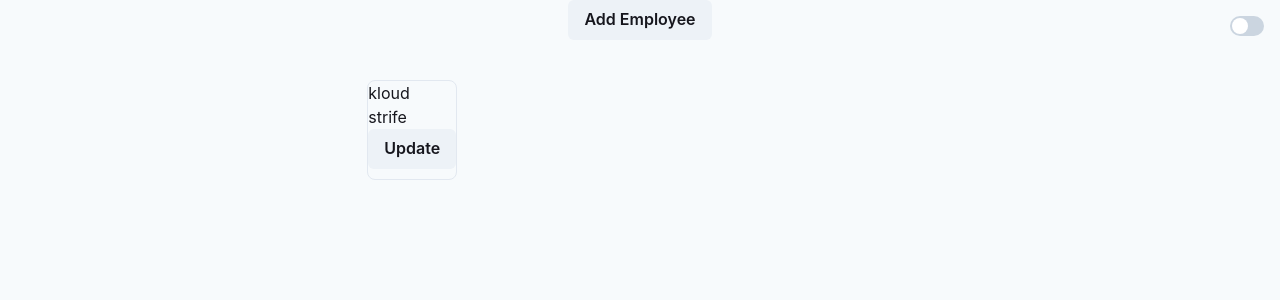
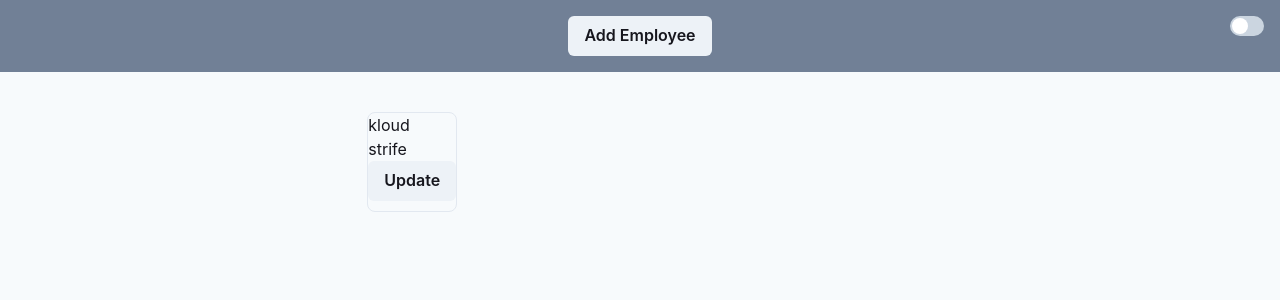
Before and after one commit to kloudysky/employee-directory, a Next.js app in the folder web/: page / in a window 1280 px wide. Shown: the top 300 px of the page. Built offline with nearby package versions, Linux system fonts and the light colour scheme.

Commit message:
added navbar

```diff
--- a/web/src/components/Container.tsx
+++ b/web/src/components/Container.tsx
@@ -3,7 +3,7 @@ import { Flex, useColorMode } from "@chakra-ui/react";
 export const Container = (props) => {
   const { colorMode } = useColorMode();
 
-  const bgColor = { light: "gray.50", dark: "gray.800" };
+  const bgColor = { light: "gray.50", dark: "gray.700" };
 
   const color = { light: "black", dark: "white" };
   return (
--- /dev/null
+++ b/web/src/components/NavBar.tsx
@@ -0,0 +1,28 @@
+import { Box, Flex, useColorMode } from "@chakra-ui/react";
+import React from "react";
+import { CreateEmployeeModal } from "./CreateEmployeeModal";
+import { DarkModeSwitch } from "./DarkModeSwitch";
+
+interface NavBarProps {}
+
+export const NavBar: React.FC<NavBarProps> = () => {
+  const { colorMode } = useColorMode();
+
+  const bgColor = { light: "gray.500", dark: "gray.900" };
+
+  const color = { light: "black", dark: "white" };
+
+  return (
+    <Box bg={bgColor[colorMode]} p={4} m={"auto"}>
+      <Flex
+        direction="column"
+        alignItems="center"
+        // justifyContent="flex-start"
+        color={color[colorMode]}
+      >
+        <CreateEmployeeModal />
+        <DarkModeSwitch />
+      </Flex>
+    </Box>
+  );
+};
--- a/web/src/pages/index.tsx
+++ b/web/src/pages/index.tsx
@@ -4,19 +4,21 @@ import { Container } from "../components/Container";
 import { CreateEmployeeModal } from "../components/CreateEmployeeModal";
 import { DarkModeSwitch } from "../components/DarkModeSwitch";
 import { EmployeeCard } from "../components/EmployeeCard";
+import { NavBar } from "../components/NavBar";
 
 export interface IndexState {}
 
 class Index extends React.Component<IndexState> {
   render() {
     return (
-      <Container height="100vh">
-        <CreateEmployeeModal />
-        <Grid mt={10} templateColumns="repeat(5, 1fr)" gap={6}>
-          <EmployeeCard firstName="kloud" lastName="strife" />
-        </Grid>
-        <DarkModeSwitch />
-      </Container>
+      <>
+        <NavBar />
+        <Container height="100vh">
+          <Grid mt={10} templateColumns="repeat(5, 1fr)" gap={6}>
+            <EmployeeCard firstName="kloud" lastName="strife" />
+          </Grid>
+        </Container>
+      </>
     );
   }
 }
```
